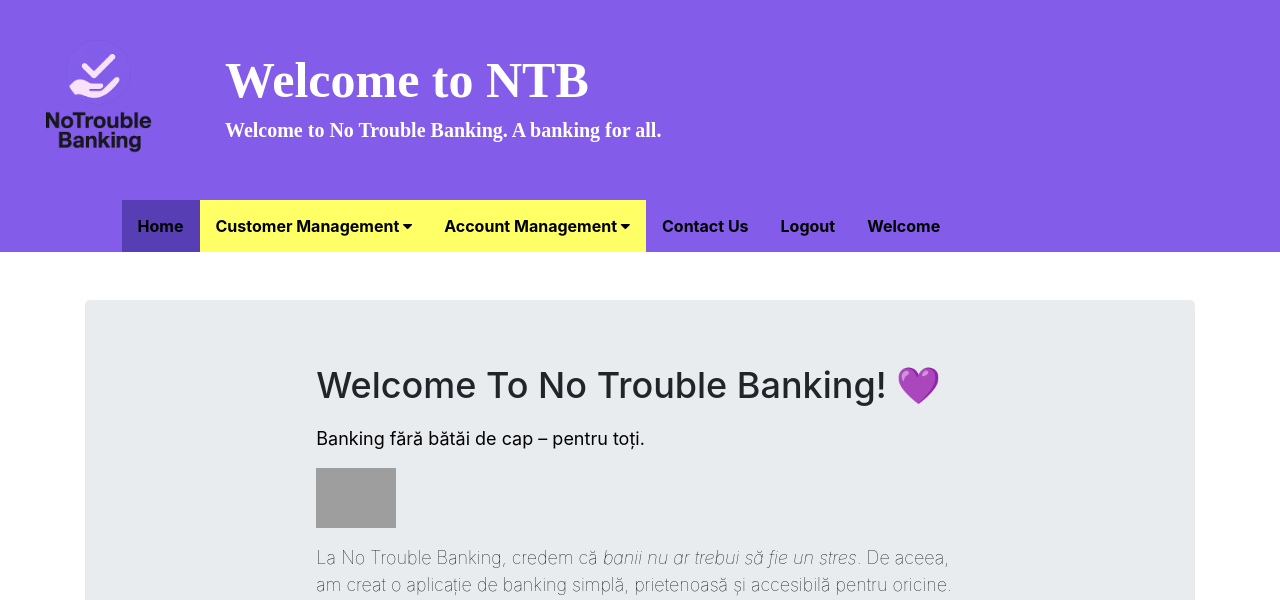
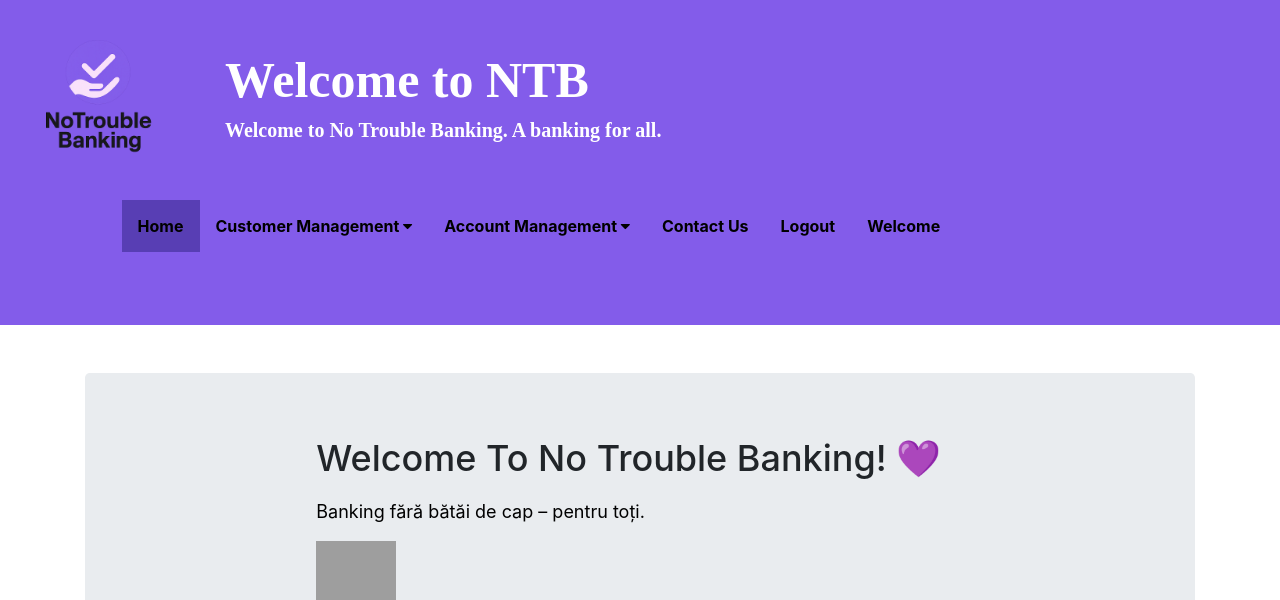
Before and after one commit to stelajg/hackitall, a Flask app: page /dashboard in a window 1280 px wide. Shown: the top 600 px of the page. Run offline with Flask 3, Linux system fonts and the light colour scheme; the visitor is signed in with stand-in values (Sample User, id 1); some libraries are stand-ins or nearby versions; grey boxes are pictures that could not be loaded.

Commit message:
merge and new changes

```diff
--- a/app.py
+++ b/app.py
@@ -597,7 +597,8 @@ def login():
     if request.method == "POST":
         usern = request.form.get("username").upper()
         passw = request.form.get("password").encode('utf-8')
-        sql_query = text('SELECT * FROM users WHERE id = :u')
+        # sql_query = text('SELECT * FROM users WHERE id = :u')
+        print(usern, passw)
         #result = db.execute(sql_query, {"u": usern}).fetchone()
         result = db.query(Users).filter_by(id=usern).first()
         if result is not None:
--- a/static/css/style.css
+++ b/static/css/style.css
@@ -62,7 +62,7 @@ p {
     width: 100%;
     background-color: linear-gradient(to right, #131e7e, #171328) !important;
     margin: 0 !important;
-    padding: 0 5% !important;
+    padding: 0 5% 3% 5% !important;
     border-radius: 0 !important;
     display: block !important;
 }
@@ -864,7 +864,6 @@ p {
 }
 .subnav {
   float: left;
-  overflow: hidden;
 }
 
 .subnav .subnavbtn {
@@ -872,9 +871,9 @@ p {
   font-weight:bold;
   border: none;
   outline: none;
-  color:#000;
+  color: #000;
   padding: 14px 16px;
-  background-color:#ffff66;
+  background-color: #835cea;
   margin: 0;
 }
 
--- a/templates/includes/header.html
+++ b/templates/includes/header.html
@@ -14,7 +14,7 @@
           </div>
         </div>
       </div>
-          <div class="navbar">
+      <div class="navbar">
             {% include "includes/nav.html" %}
       </div>
 </header>
--- a/templates/includes/nav.html
+++ b/templates/includes/nav.html
@@ -5,7 +5,7 @@
   {% else %}
     {% if session['usert']=="executive" %}
       <div class="subnav">
-        <button class="subnavbtn">Customer Management <i class="fa fa-caret-down"></i></button>
+        <button class="subnavbtn nav-link">Customer Management <i class="fa fa-caret-down"></i></button>
         <div class="subnav-content">
           <a href="{{ url_for('addcustomer') }}" class="nav-link {% if addcustomer %}active{% endif %}">Add Customer</a>
           <a href="{{ url_for('viewcustomer') }}" class="nav-link {% if viewcustomer %}active{% endif %}" >View Customer</a>
@@ -16,7 +16,7 @@
         </div>
       </div>
       <div class="subnav">
-        <button class="subnavbtn">Account Management <i class="fa fa-caret-down"></i></button>
+        <button class="subnavbtn nav-link">Account Management <i class="fa fa-caret-down"></i></button>
         <div class="subnav-content">
           <a href="{{ url_for('addaccount') }}" class="nav-link {% if addaccount %}active{% endif %}">Add Account</a>
           <a href="{{ url_for('viewaccount') }}" class="nav-link {% if viewaccount %}active{% endif %}">View Account</a>
@@ -25,14 +25,14 @@
       </div>
     {% elif session['usert']=="teller" or session['usert']=="cashier" %}
       <div class="subnav">
-        <button class="subnavbtn">Account Management <i class="fa fa-caret-down"></i></button>
+        <button class="subnavbtn nav-link">Account Management <i class="fa fa-caret-down"></i></button>
         <div class="subnav-content">
           <a href="{{ url_for('viewaccount') }}" class="nav-link {% if viewaccount %}active{% endif %}">View Account</a>
           <a href="{{ url_for('statement') }}" class="nav-link {% if statement %}active{% endif %}">Account Statement</a>
         </div>
       </div>
     {% endif %}
-    <a href="#contact">Contact Us</a>
+    <a href="#contact" class="nav-link">Contact Us</a>
     <a href="{{ url_for('logout') }}" class="nav-link">Logout</a>
   {% endif %}
   <a href="javascript:void(0)" class="nav-link" id="openPopup"  onclick="openPopup()">Welcome</a>
```
Also changed, not shown: other parts of static/css/style.css (+37 -13 lines), templates/layout.html (line endings or trailing spaces).
